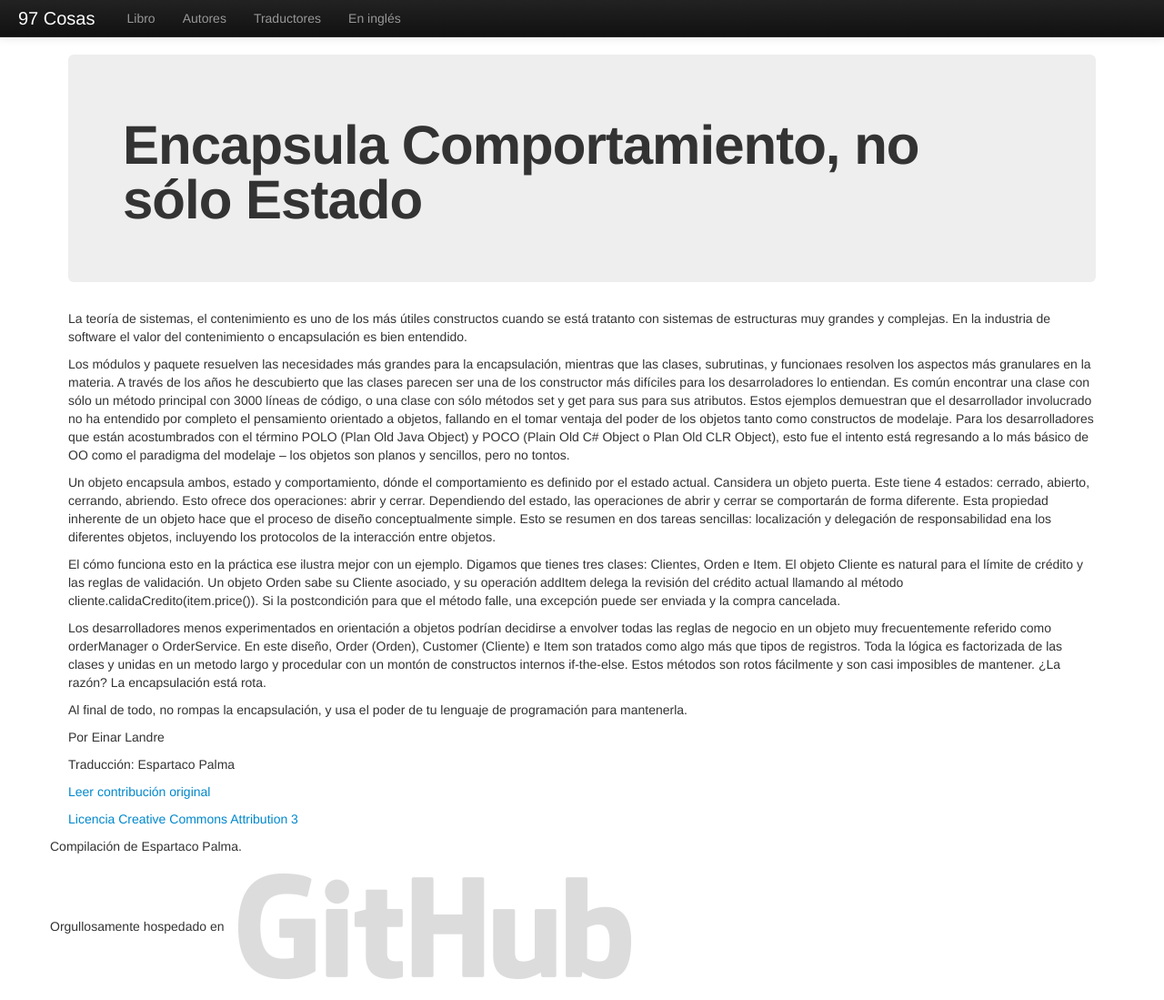
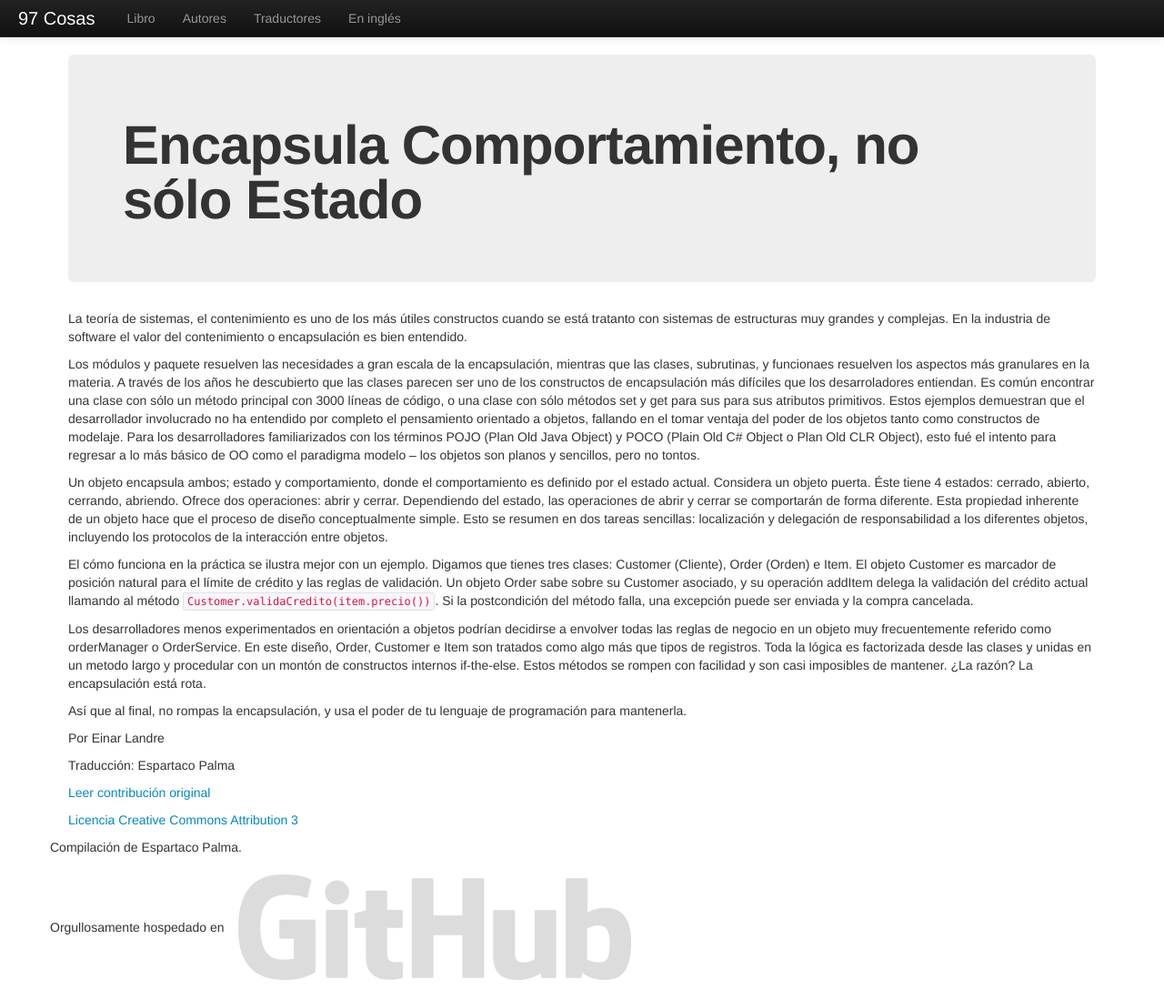
Before and after one commit to esparta/97cosas, a Jekyll site: the page built from libro/encapsula-comportamiento.md, in a window 1280 px wide and 1099 px high. Shown: the whole window at 91% size. Built offline with Jekyll 4.4.1, drawn with Linux system fonts in a browser that asks for light colours.

Commit message:
spelling error on encapsula-comportamiento

```diff
--- a/libro/encapsula-comportamiento.md
+++ b/libro/encapsula-comportamiento.md
@@ -4,24 +4,23 @@ title: Encapsula Comportamiento, no sólo Estado
 overview: true
 permalink: /libro/encapsula-comportamiento/
 ---
-
 La teoría de sistemas, el contenimiento es uno de los más útiles constructos cuando se está tratanto con sistemas de estructuras muy grandes y complejas. En la industria de software el valor del contenimiento o encapsulación es bien entendido.
 
-Los módulos y paquete resuelven las necesidades más grandes para la encapsulación, mientras que las clases, subrutinas, y funcionaes resolven los aspectos más granulares en la materia. A través de los años he descubierto que las clases parecen ser una de los constructor más difíciles para los desarroladores lo entiendan. Es común encontrar una clase con sólo un método principal con 3000 líneas de código, o una clase con sólo métodos set y get para sus para sus atributos. Estos ejemplos demuestran que el desarrollador involucrado no ha entendido por completo el pensamiento orientado a objetos, fallando en el tomar ventaja del poder de los objetos tanto como constructos de modelaje. Para los desarrolladores que están acostumbrados con el término POLO (Plan Old Java Object) y POCO (Plain Old C# Object o Plan Old CLR Object), esto fue el intento está regresando a lo más básico de OO como el paradigma del modelaje -- los objetos son planos y sencillos, pero no tontos.
+Los módulos y paquete resuelven las necesidades a gran escala de la encapsulación, mientras que las clases, subrutinas, y funcionaes resuelven los aspectos más granulares en la materia. A través de los años he descubierto que las clases parecen ser uno de los constructos de encapsulación más difíciles que los desarroladores entiendan. Es común encontrar una clase con sólo un método principal con 3000 líneas de código, o una clase con sólo métodos set y get para sus para sus atributos primitivos. Estos ejemplos demuestran que el desarrollador involucrado no ha entendido por completo el pensamiento orientado a objetos, fallando en el tomar ventaja del poder de los objetos tanto como constructos de modelaje. Para los desarrolladores familiarizados con los términos POJO (Plan Old Java Object) y POCO (Plain Old C# Object o Plan Old CLR Object), esto fué el intento para regresar a lo más básico de OO como el paradigma modelo -- los objetos son planos y sencillos, pero no tontos.
 
-Un objeto encapsula ambos, estado y comportamiento, dónde el comportamiento es definido por el estado actual. Cansidera un objeto puerta. Este tiene 4 estados: cerrado, abierto, cerrando, abriendo. Esto ofrece dos operaciones: abrir y cerrar. Dependiendo del estado, las operaciones de abrir y cerrar se comportarán de forma diferente. Esta propiedad inherente de un objeto hace que el proceso de diseño conceptualmente simple. Esto se resumen en dos tareas sencillas: localización y delegación de responsabilidad ena los diferentes objetos, incluyendo los protocolos de la interacción entre objetos.
+Un objeto encapsula ambos; estado y comportamiento, donde el comportamiento es definido por el estado actual. Considera un objeto puerta. Éste tiene 4 estados: cerrado, abierto, cerrando, abriendo. Ofrece dos operaciones: abrir y cerrar. Dependiendo del estado, las operaciones de abrir y cerrar se comportarán de forma diferente. Esta propiedad inherente de un objeto hace que el proceso de diseño conceptualmente simple. Esto se resumen en dos tareas sencillas: localización y delegación de responsabilidad a los diferentes objetos, incluyendo los protocolos de la interacción entre objetos.
 
-El cómo funciona esto en la práctica ese ilustra mejor con un ejemplo. Digamos que tienes tres clases: Clientes, Orden e Item. El objeto Cliente es natural para el límite de crédito y las reglas de validación. Un objeto Orden sabe su Cliente asociado, y su operación addItem delega la revisión del crédito actual llamando al método cliente.calidaCredito(item.price()). Si la postcondición para que el método falle, una excepción puede ser enviada y la compra cancelada.
+El cómo funciona en la práctica se ilustra mejor con un ejemplo. Digamos que tienes tres clases: Customer (Cliente), Order (Orden) e Item. El objeto Customer es marcador de posición natural para el límite de crédito y las reglas de validación. Un objeto Order sabe sobre su Customer asociado, y su operación addItem delega la validación del crédito actual llamando al método `Customer.validaCredito(item.precio())`. Si la postcondición del método falla, una excepción puede ser enviada y la compra cancelada.
 
-Los desarrolladores menos experimentados en orientación a objetos podrían decidirse a envolver todas las reglas de negocio en un objeto muy frecuentemente referido como orderManager o OrderService. En este diseño, Order (Orden), Customer (Cliente) e Item son tratados como algo más que tipos de registros. Toda la lógica es factorizada de las clases y unidas en un metodo largo y procedular con un montón de constructos internos if-the-else. Estos métodos son rotos fácilmente y son casi imposibles de mantener. ¿La razón? La encapsulación está rota.
+Los desarrolladores menos experimentados en orientación a objetos podrían decidirse a envolver todas las reglas de negocio en un objeto muy frecuentemente referido como orderManager o OrderService. En este diseño, Order, Customer  e Item son tratados como algo más que tipos de registros. Toda la lógica es factorizada desde las clases y unidas en un metodo largo y procedular con un montón de constructos internos if-the-else. Estos métodos se rompen con facilidad y son casi imposibles de mantener. ¿La razón? La encapsulación está rota.
 
-Al final de todo, no rompas la encapsulación, y usa el poder de tu lenguaje de programación para mantenerla.
+Así que al final, no rompas la encapsulación, y usa el poder de tu lenguaje de programación para mantenerla.
 
 
 Por Einar Landre
 
 Traducción: Espartaco Palma
 
-[Leer contribución original](hhttp://programmer.97things.oreilly.com/wiki/index.php/Encapsulate_Behavior%2C_not_Just_State)
+[Leer contribución original](http://programmer.97things.oreilly.com/wiki/index.php/Encapsulate_Behavior%2C_not_Just_State)
 
 [Licencia Creative Commons Attribution 3](http://creativecommons.org/licenses/by/3.0/us/deed.es)
```
